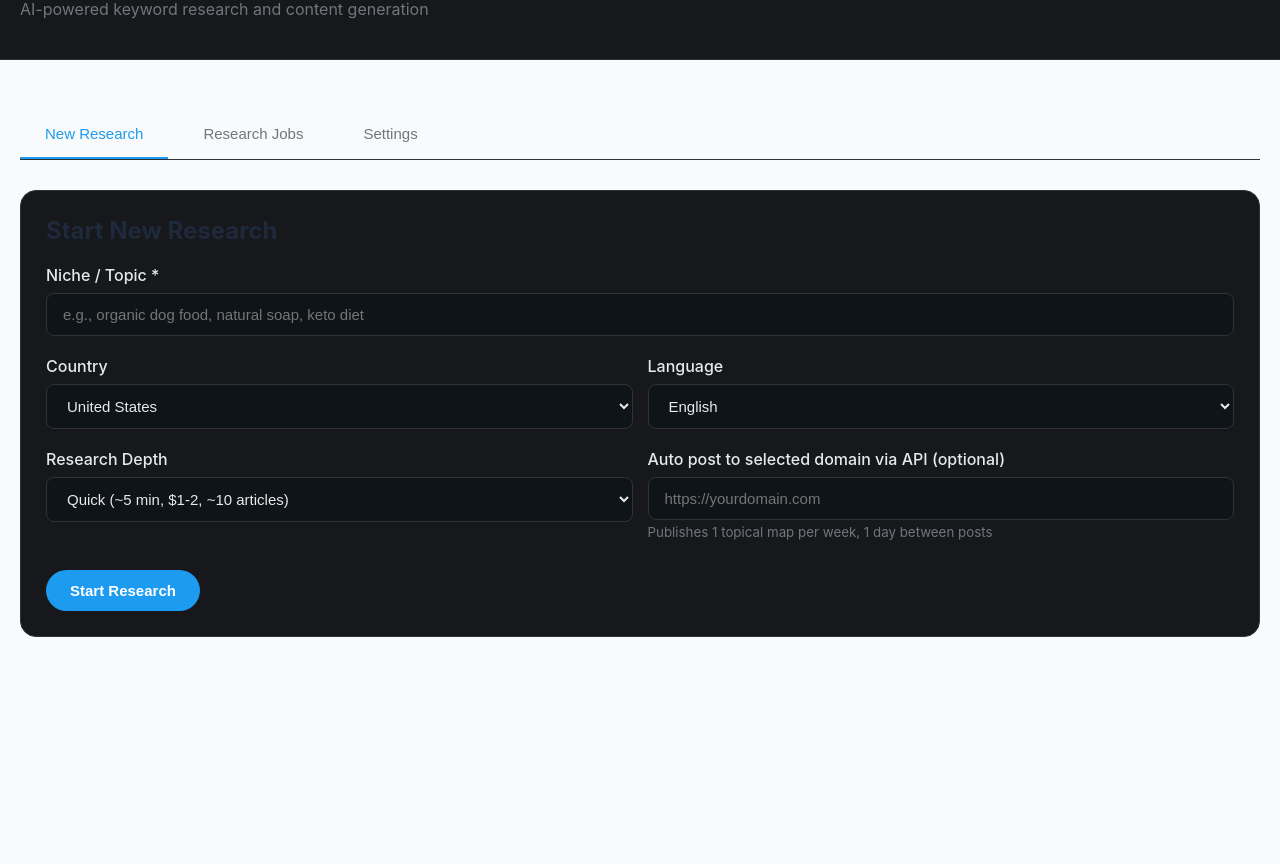
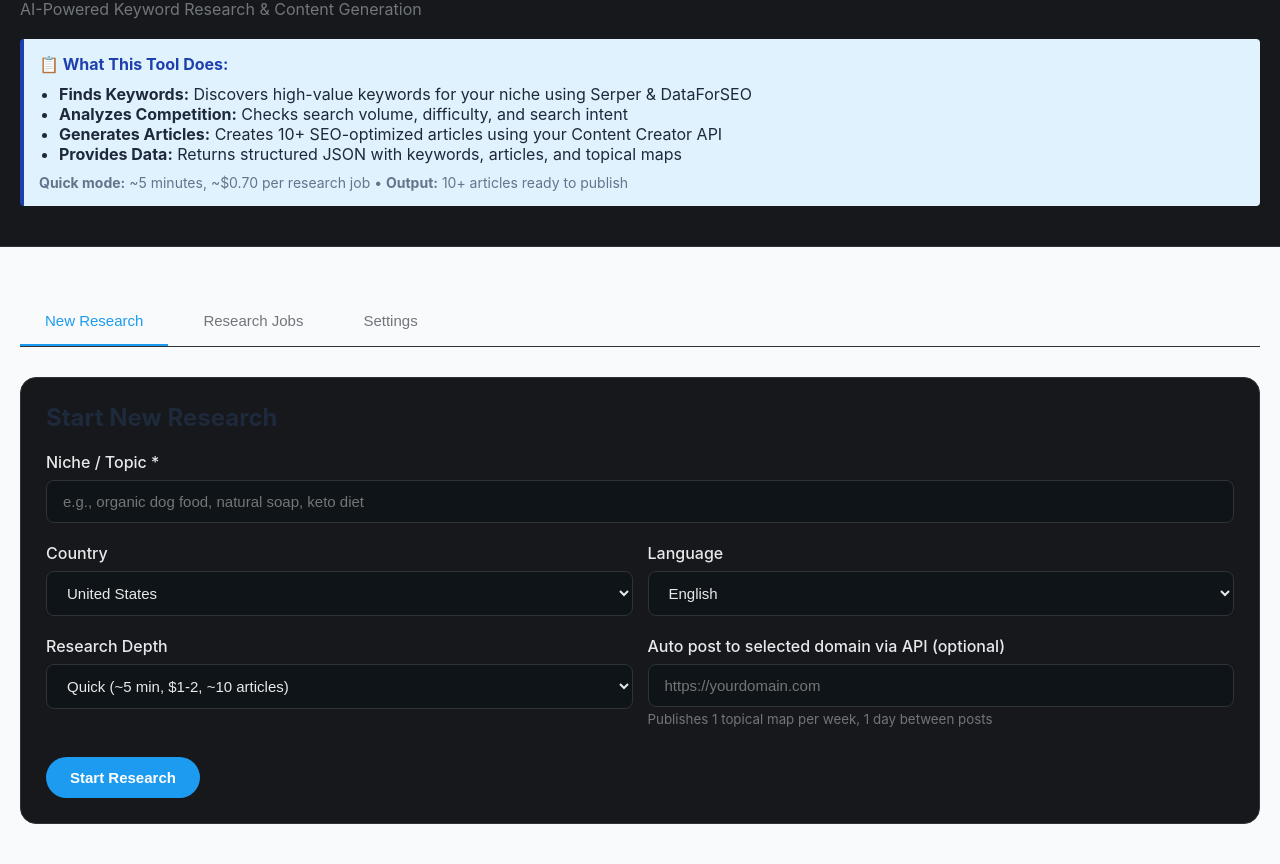
Before and after one commit to Misto123/keyword-research-agent, a website: page public/index.html in a window 1280 px wide. Shown: the part 80-944 px from the top of the page. Before the commit the page ends 800 px from the top, so only its background shows below. Drawn offline with Linux system fonts and the light colour scheme; no server answers.

Commit message:
Add Netherlands/Dutch, fix checkbox error, add tool description to homepage

```diff
--- a/public/index.html
+++ b/public/index.html
@@ -668,12 +668,25 @@
 <body>
   <button class="theme-toggle" onclick="toggleTheme()" title="Toggle theme">🌓</button>
 
-  <header>
-    <div class="container">
-      <h1>🔬 Keyword Research Agent</h1>
-      <p class="subtitle">AI-powered keyword research and content generation</p>
-    </div>
-  </header>
+      <header>
+        <div class="container">
+          <h1>🔬 Keyword Research Agent</h1>
+          <p class="subtitle">AI-Powered Keyword Research & Content Generation</p>
+
+          <div style="background: #e0f2fe; border-left: 4px solid #1e40af; padding: 15px; margin-top: 20px; border-radius: 4px;">
+            <h3 style="margin: 0 0 10px 0; color: #1e40af; font-size: 16px;">📋 What This Tool Does:</h3>
+            <ul style="margin: 0; padding-left: 20px; color: #1e293b;">
+              <li><strong>Finds Keywords:</strong> Discovers high-value keywords for your niche using Serper & DataForSEO</li>
+              <li><strong>Analyzes Competition:</strong> Checks search volume, difficulty, and search intent</li>
+              <li><strong>Generates Articles:</strong> Creates 10+ SEO-optimized articles using your Content Creator API</li>
+              <li><strong>Provides Data:</strong> Returns structured JSON with keywords, articles, and topical maps</li>
+            </ul>
+            <p style="margin: 10px 0 0 0; color: #64748b; font-size: 14px;">
+              <strong>Quick mode:</strong> ~5 minutes, ~$0.70 per research job • <strong>Output:</strong> 10+ articles ready to publish
+            </p>
+          </div>
+        </div>
+      </header>
 
   <div class="container">
     <div class="tabs">
```
